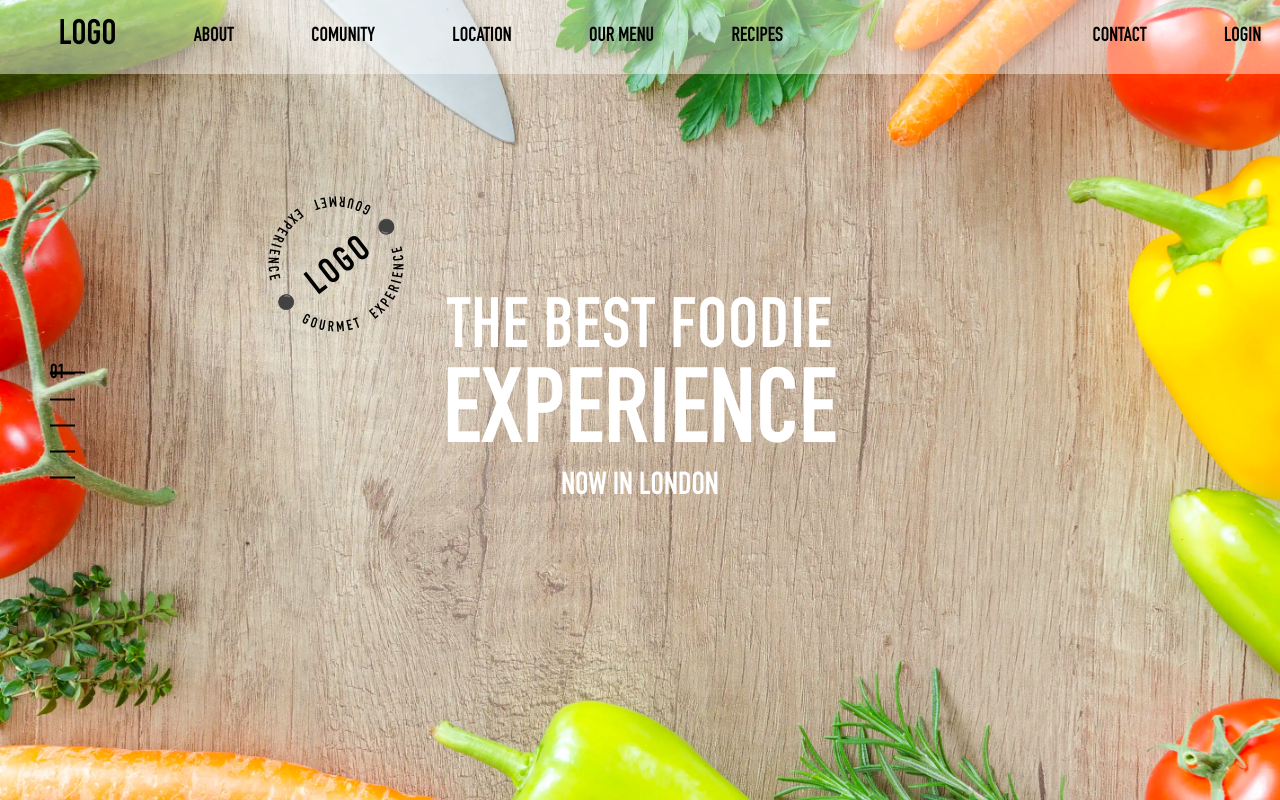
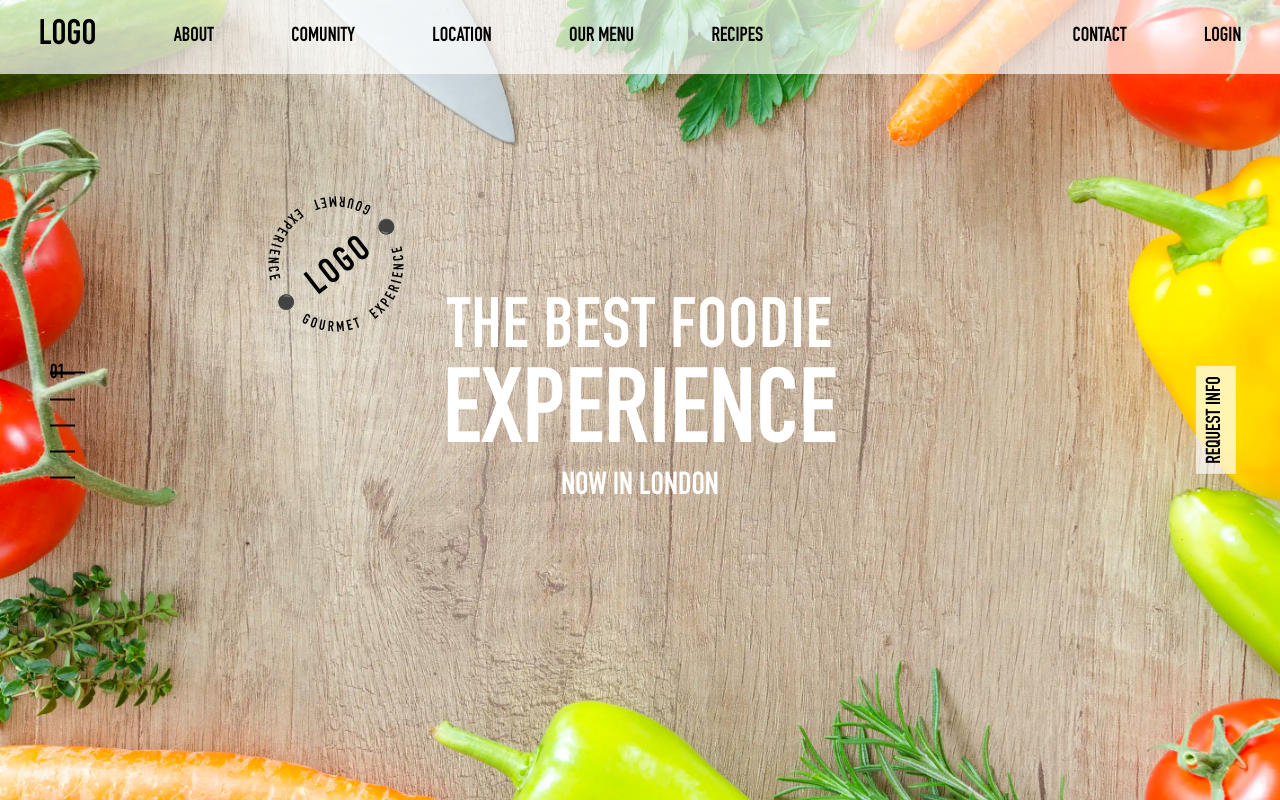
Before and after one commit to pavlo-omelianchuk-personal/studio-graphene, a React (Create React App) app: page / in a window 1280 px wide. Built offline with nearby package versions, Linux system fonts and the light colour scheme.

Commit message:
add/request info

```diff
--- a/src/components/Home/Home.jsx
+++ b/src/components/Home/Home.jsx
@@ -7,6 +7,7 @@ import useIntersect from "../utils/useIntersection";
 
 import "./Home.scss";
 import { HomeLogo } from "./HomeLogo";
+import { RequestInfo } from "./RequestInfo";
 
 export const Home = ({ className }) => {
   const [ref, entry] = useIntersect({});
@@ -17,6 +18,7 @@ export const Home = ({ className }) => {
     <section className={className} ref={ref}>
       <SectionIndicators />
       <Navigation />
+      <RequestInfo />
       <img src={image} alt="Healthy food" className="home_image" />
       <div className="home_message_wrapper">
         <HomeLogo />
--- a/src/components/Home/Home.scss
+++ b/src/components/Home/Home.scss
@@ -1,3 +1,5 @@
+@import "../../styles/Variables.scss";
+
 .home_wrapper {
   position: relative;
   display: flex;
@@ -12,10 +14,9 @@
     z-index: -1;
     top: 0;
     left: 0;
-    background-color: #d65353;
     filter: saturate(115%);
     object-fit: cover;
-    height: min(100vh, 1200px);
+    height: 100vh;
     width: 100%;
   }
 
@@ -65,4 +66,16 @@
       }
     }
   }
+
+  .request_info {
+    position: absolute;
+    top: 50%;
+    right: 10px;
+    font-size: 20px;
+    text-transform: uppercase;
+    color: black;
+    padding: 8px 10px;
+    background-color: $opaque_white;
+    transform: rotate(270deg);
+  }
 }
--- /dev/null
+++ b/src/components/Home/RequestInfo.jsx
@@ -0,0 +1,12 @@
+import React from "react";
+
+import "./Home.scss";
+
+export const RequestInfo = () => {
+
+  return (
+    <div className="request_info">
+      <span>Request Info</span>
+   </div>
+  );
+};
--- a/src/components/Navidation/Navigation.scss
+++ b/src/components/Navidation/Navigation.scss
@@ -1,10 +1,13 @@
+@import "../../styles/Variables.scss";
+
 .nav_wrapper {
   position: fixed;
   top: 0;
-  background: rgba(255, 255, 255, 0.443);
+  background-color: $opaque_white;
 
   .nav {
     list-style-type: none;
+    padding-left: 0;
     display: flex;
     flex-direction: row;
     justify-content: space-around;
--- /dev/null
+++ b/src/styles/Variables.scss
@@ -0,0 +1 @@
+$opaque_white: #ffffffb1;
```
